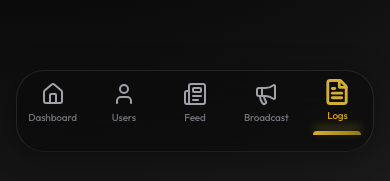
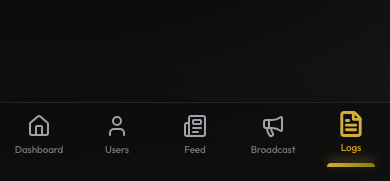
Before and after one commit to Shashi1543-07/AbhayaVNIT, a React (Vite) app: page /admin/logs in a window 390 px wide. Shown: the part 660-841 px from the top of the page. Built offline with nearby package versions, Linux system fonts and the light colour scheme; no server answers; the database is empty; sample sign-in values are in the browser's storage; what @capacitor/core would draw is missing.

Commit message:
feat: edgy bottom nav, chat header clearance, and mobile freeze fix

```diff
--- a/src/components/chat/ChatWindow.tsx
+++ b/src/components/chat/ChatWindow.tsx
@@ -440,8 +440,8 @@ export default function ChatWindow({ chatId, onClose, isMinimized = false, onTog
                     animation: 'breathingGradient 15s ease infinite'
                 }} />
 
-                {/* Header - Increased size to match TopHeader */}
-                <div className="relative bg-black/40 backdrop-blur-3xl border-b border-white/5 px-5 py-4 pt-safe-top flex flex-col gap-3 shadow-2xl z-20">
+                {/* Header - Increased size to match TopHeader and clear status bar */}
+                <div className="relative bg-black/40 backdrop-blur-3xl border-b border-white/5 px-5 py-6 pt-14 flex flex-col gap-3 shadow-2xl z-20">
                     <div className="flex justify-between items-center w-full">
                         <div className="flex items-center gap-3.5">
                             <button onClick={onClose} className="p-2.5 -ml-2 rounded-xl bg-white/5 backdrop-blur-md hover:bg-white/10 text-[#D4AF37] transition-all shadow-lg border border-white/10 active:scale-90" title="Close">
--- a/src/components/layout/BottomNav.tsx
+++ b/src/components/layout/BottomNav.tsx
@@ -32,8 +32,8 @@ const BottomNav: React.FC<BottomNavProps> = ({ items }) => {
     };
 
     return (
-        <div className="fixed bottom-0 left-0 right-0 z-[60] flex justify-center pointer-events-none px-4 pb-8">
-            <div className="w-full max-w-[420px] glass-nav pointer-events-auto rounded-[28px] overflow-hidden shadow-2xl safe-bottom border border-white/10">
+        <div className="fixed bottom-0 left-0 right-0 z-[60] flex justify-center pointer-events-auto">
+            <div className="w-full glass-nav shadow-2xl safe-bottom border-t border-white/10">
                 <div className="flex justify-around items-center h-16 relative">
                     {navItems.map((item) => {
                         const active = isActive(item.path);
```
